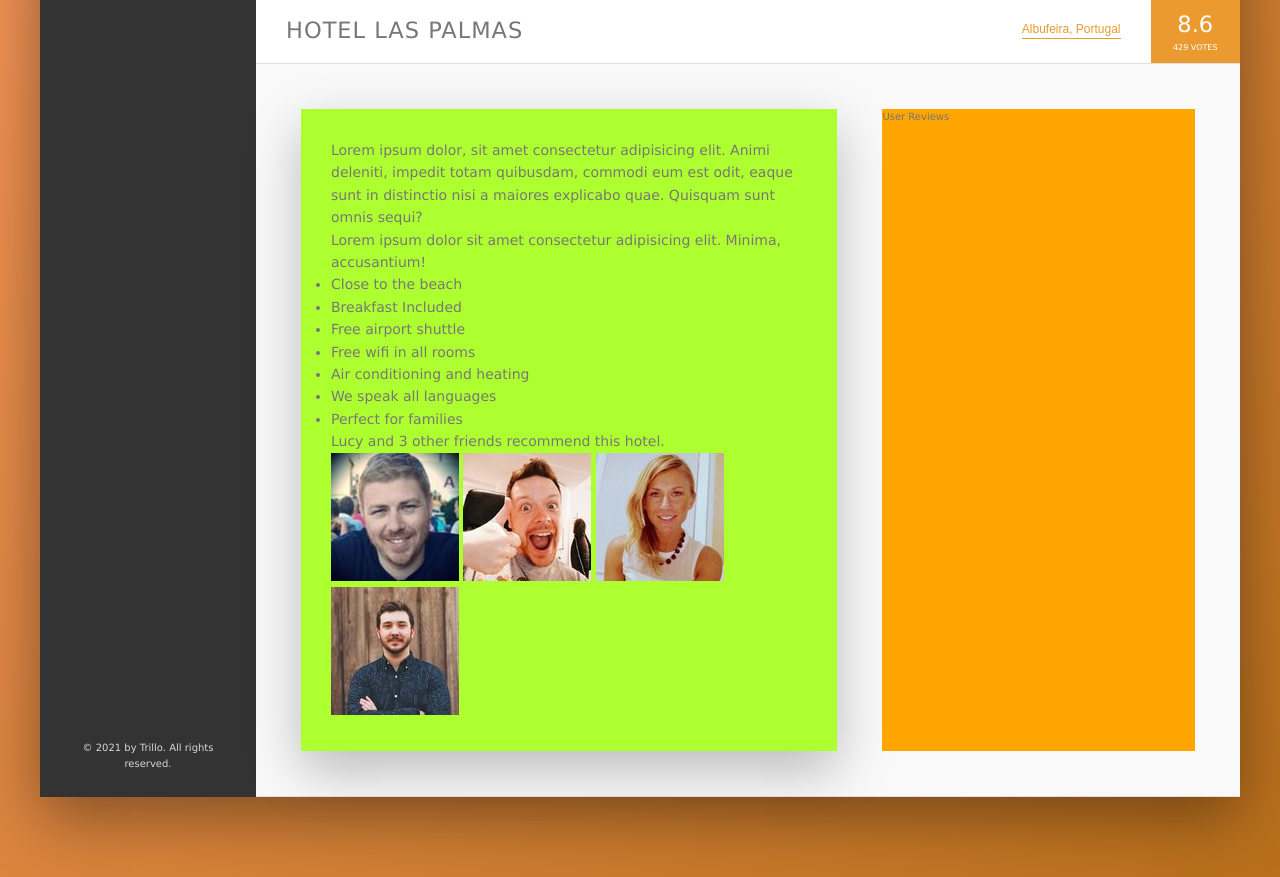
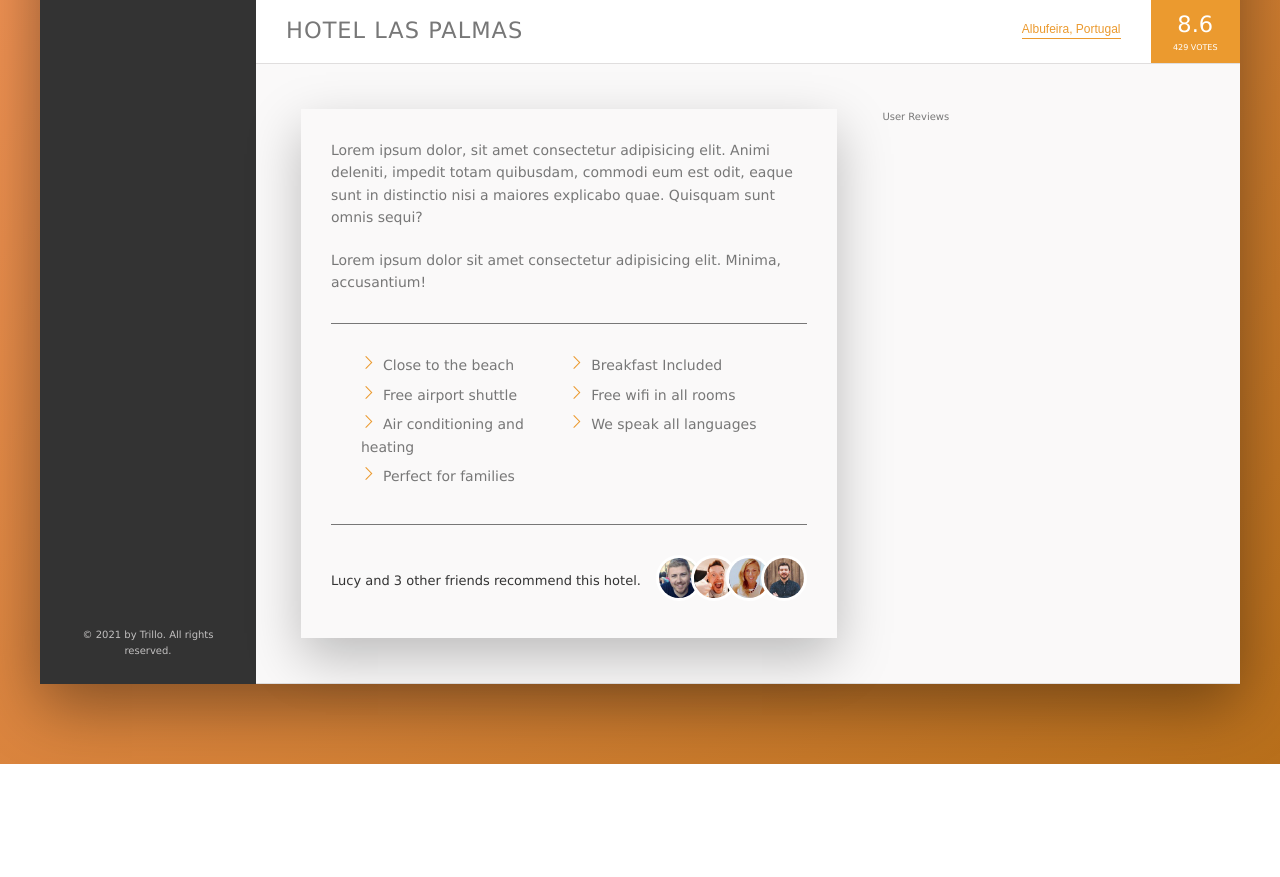
Before and after one commit to skotraba/Trillo-CSSCourse, a website: page index.html in a window 1280 px wide. Shown: the part 538-1415 px from the top of the page. After the commit the page ends 1302 px from the top, so only its background shows below. Drawn offline with Linux system fonts and the light colour scheme.

Commit message:
Added more content stylings

```diff
--- a/index.html
+++ b/index.html
@@ -148,11 +148,11 @@
               <p class="recommend__paragraph">
                 Lucy and 3 other friends recommend this hotel.
               </p>
-              <div class="recommend__photo">
-                <img src="./img/user-3.jpg" alt="friendPic">
-                <img src="./img/user-1.jpg" alt="friendPic">
-                <img src="./img/user-2.jpg" alt="friendPic">
-                <img src="./img/user-4.jpg" alt="friendPic">
+              <div class="recommend__friends">
+                <img src="./img/user-3.jpg" alt="friendPic" class="recommend__photo">
+                <img src="./img/user-1.jpg" alt="friendPic" class="recommend__photo">
+                <img src="./img/user-2.jpg" alt="friendPic" class="recommend__photo">
+                <img src="./img/user-4.jpg" alt="friendPic" class="recommend__photo">
               </div>
             </div>
           </div>
--- a/sass/_base.scss
+++ b/sass/_base.scss
@@ -28,7 +28,7 @@
 
   --grayLight1: #faf9f9;
   --grayLight2: #e0dede;
-  --grayLight3: #d8d7d7;
+  --grayLight3: #c2c0c0;
   --grayLight4: rgb(199, 196, 196);
 
   --grayDark1: #333;
--- a/sass/_components.scss
+++ b/sass/_components.scss
@@ -283,6 +283,81 @@
   }
 }
 
+//Paragraph
+.paragraph:not(:last-of-type) {
+  margin-bottom: 2rem;
+}
+
+//List
+.list {
+  list-style: none;
+  margin: 3rem 0;
+  padding: 3rem;
+  border-top: 1px solid currentColor;
+  border-bottom: 1px solid currentColor;
+
+  display: flex;
+  flex-wrap: wrap;
+
+  &__item {
+    flex: 0 0 50%;
+    margin-bottom: .7rem;
+
+    &::before {
+      content: "";
+      display: inline-block;
+      height: 1.5rem;
+      width: 1.5rem;
+      margin-right: .7rem;
+
+       //Older Browsers
+      //  background-image: url('../img/svg/SVG/chevron-thin-right.svg');
+      //  background-size: cover;
+
+       //New Browsers - masks
+       background-color: var(--primary);
+      //  -webkit-mask-image: url('../img/svg/SVG/chevron-thin-right.svg');
+      //  -webkit-mask-size: cover;
+       mask-image: url('../img/svg/SVG/chevron-thin-right.svg');
+       mask-size: cover;
+
+
+    }
+  }
+}
+
+//Recommend
+.recommend {
+  font-size: 1.3rem;
+  color: var(--grayDark1);
+  display: flex;
+  align-items: center;
+  justify-content: space-between;
+
+  &__count {
+  }
+
+  &__friends {
+
+  }
+
+  &__photo {
+    box-sizing: content-box;
+    height: 4rem;
+    width: 4rem;
+    border-radius: 50%;
+    border: 3px solid white;
+
+    &:not(:last-child) {
+      margin-right: -1.5rem;
+    }
+  }
+}
+
+
+
+//Animations
+
 @keyframes pulsate {
   0% {
     transform: scale(1);
--- a/sass/_layout.scss
+++ b/sass/_layout.scss
@@ -43,7 +43,6 @@
 }
 
 .description {
-  background-color: greenyellow;
   font-size: 1.4rem;
   flex: 0 0 60%;
   padding: 3rem;
@@ -51,6 +50,5 @@
   box-shadow: var(--shadow-light);
 }
 .user-reviews {
-  background-color: orange;
   flex: 1;
 }
```
Also changed, not shown: sass/main.css, 1 other file.
